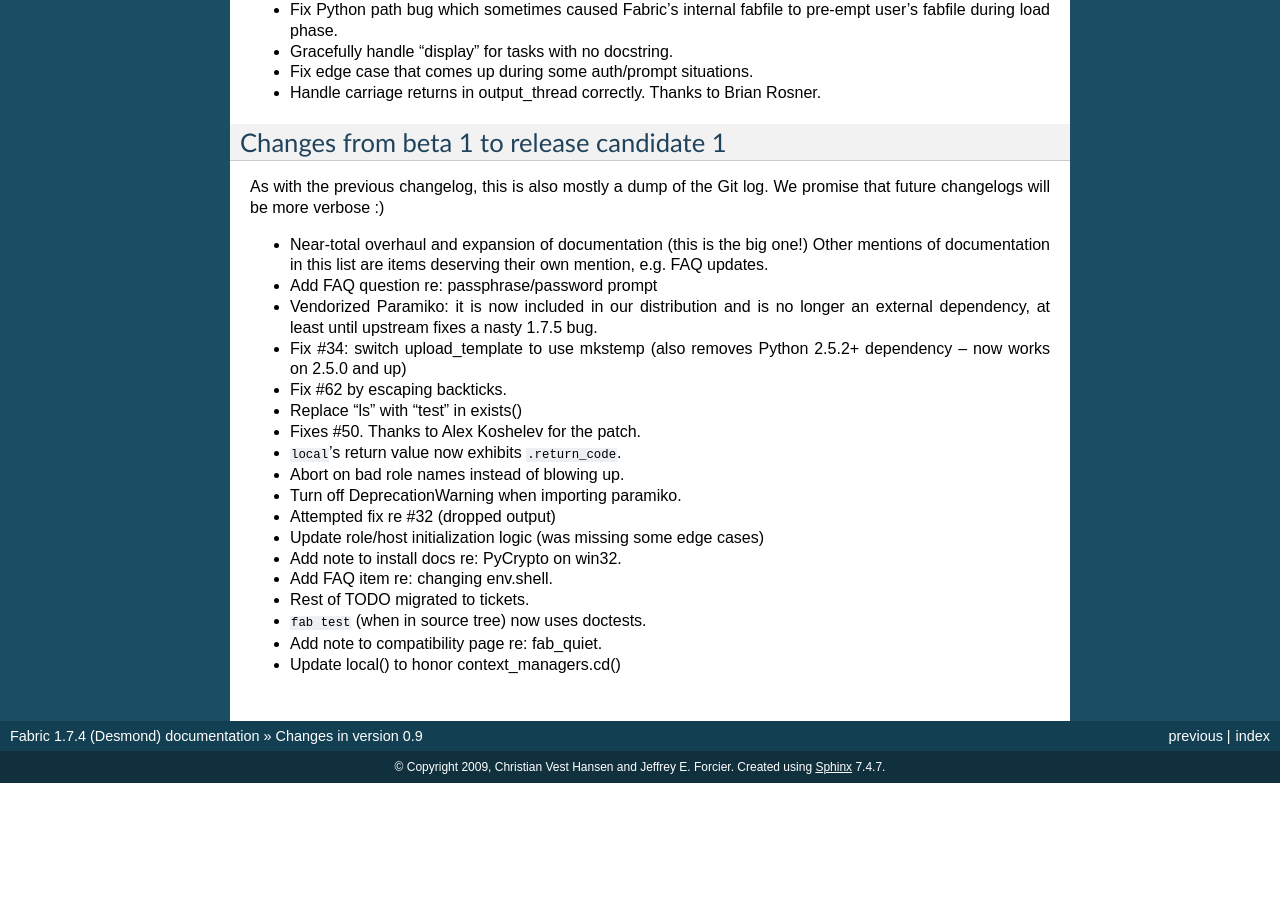
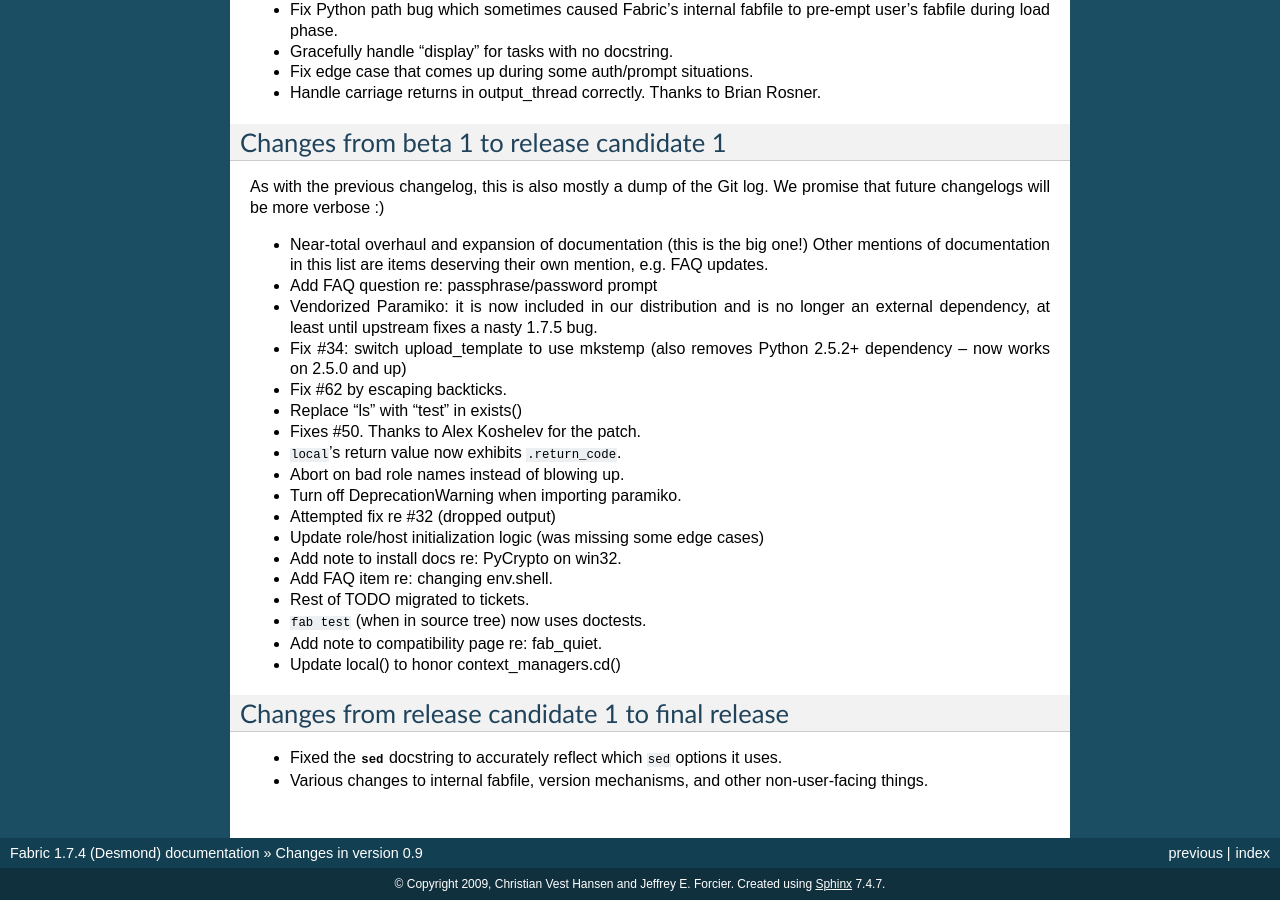
Before and after one commit to fabric/fabric, a Sphinx documentation site: the page built from docs/changes/0.9.rst, in a window 1280 px wide and 900 px high, scrolled down 5689 px. Built offline with Sphinx 7.4.7, drawn with Linux system fonts in a browser that asks for light colours; before the commit the page ends 6472 px from its top, so only the background shows below that; some of the changed text lies outside the part shown.

Commit message:
Forgot to update the changes docs pre-release.
Think I need a checklist or something. Thankfully docs can be updated
post-facto, and something like this isn't worth another overwrite update
to the released package.

```diff
--- a/docs/changes/0.9.rst
+++ b/docs/changes/0.9.rst
@@ -407,3 +407,11 @@
 * ``fab test`` (when in source tree) now uses doctests.
 * Add note to compatibility page re: fab_quiet.
 * Update local() to honor context_managers.cd()
+
+Changes from release candidate 1 to final release
+=================================================
+
+* Fixed the `~fabric.contrib.files.sed` docstring to accurately reflect which
+  ``sed`` options it uses.
+* Various changes to internal fabfile, version mechanisms, and other
+  non-user-facing things.
```
